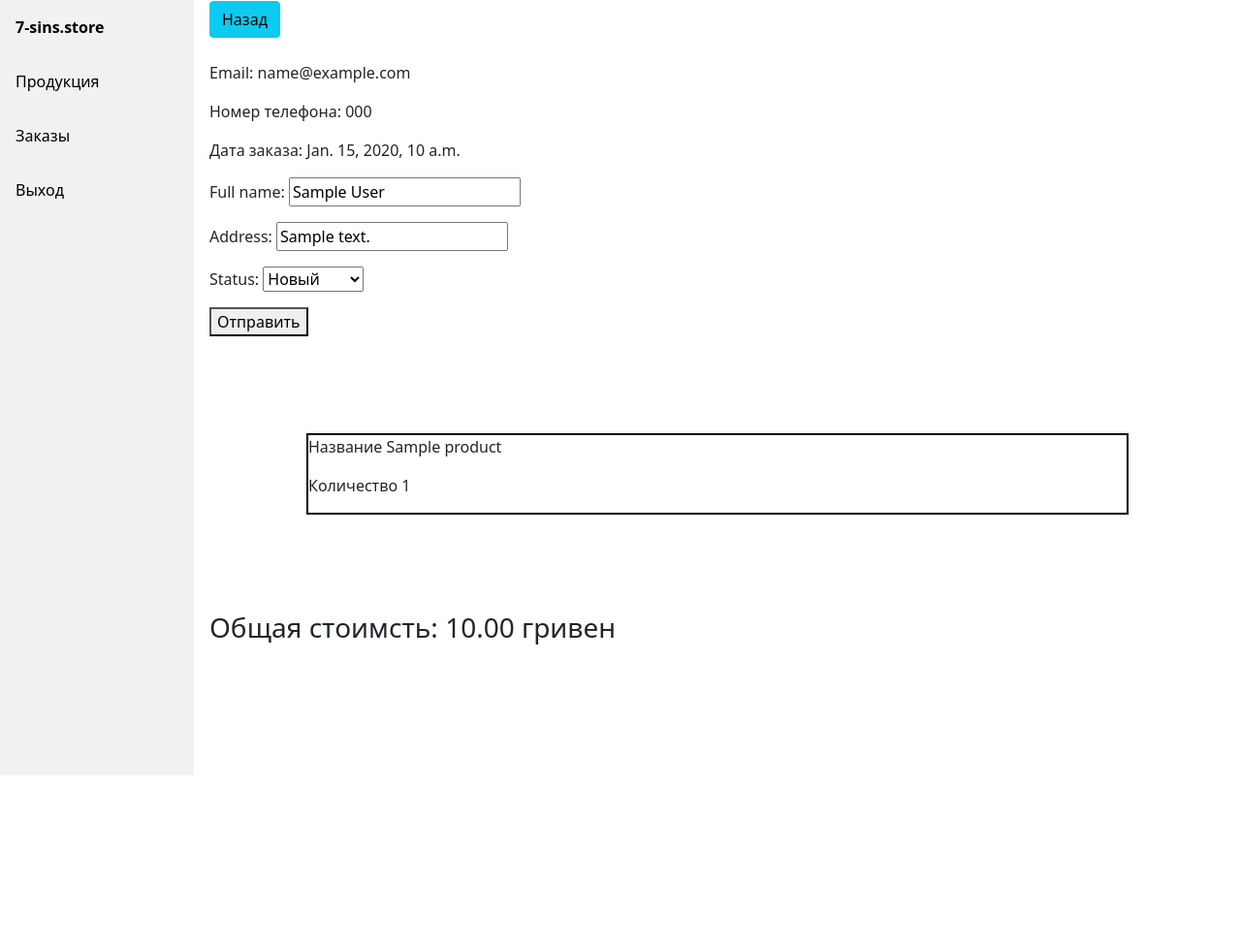
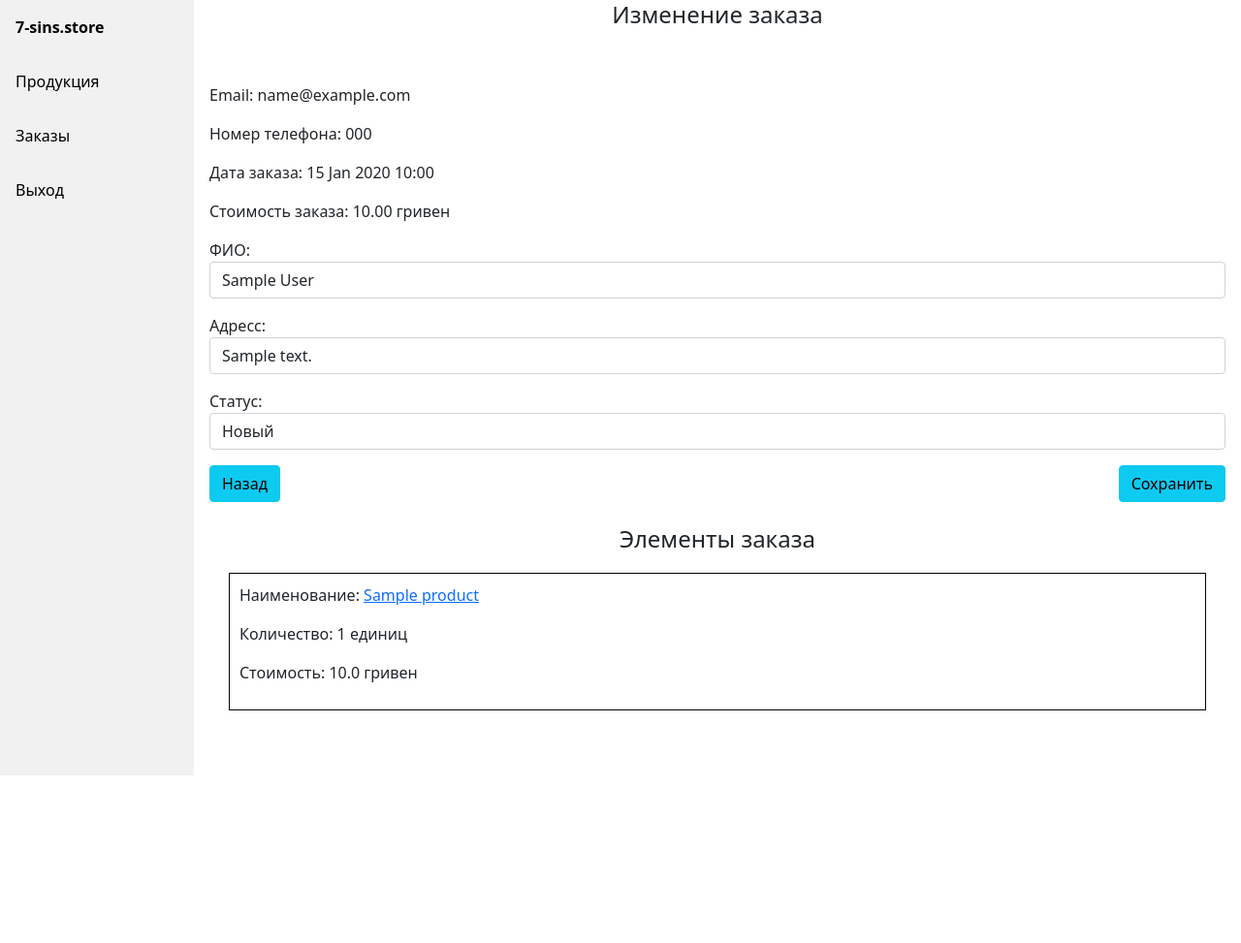
Before and after one commit to demirug/7-sins.store, a Django app: page /manager/order/1 in a window 1280 px wide. Shown: the top 973 px of the page at 97% size. Run offline with Django 3.2, Linux system fonts and the light colour scheme; a user stored in the database is signed in; tables that the repository leaves empty hold one stand-in row (values such as "Sample post"); parts of the project's set-up code (start-up, migrations or seed data) failed here and were passed over.

Commit message:
Updated view for product/order forms

```diff
--- a/manager/forms.py
+++ b/manager/forms.py
@@ -5,12 +5,23 @@ from products.models import Product
 
 
 class ProductModelForm(forms.ModelForm):
+
+    name = forms.CharField(label='Название товара', widget=forms.TextInput(attrs={'class': 'form-control'}))
+    slug = forms.CharField(label='Slug', widget=forms.TextInput(attrs={'class': 'form-control'}))
+    price = forms.IntegerField(label='Цена', widget=forms.NumberInput(attrs={'class': 'form-control'}))
+    quantity = forms.IntegerField(label='Доступное количество товара', widget=forms.NumberInput(attrs={'class': 'form-control'}))
+
     class Meta:
         model = Product
         fields = '__all__'
 
 
 class OrderModelForm(forms.ModelForm):
+
+    full_name = forms.CharField(label='ФИО', widget=forms.TextInput(attrs={'class': 'form-control'}))
+    address = forms.CharField(label='Адресс', widget=forms.TextInput(attrs={'class': 'form-control'}))
+    status = forms.ChoiceField(label='Статус', widget=forms.Select(attrs={'class': 'form-control'}), choices=Order.StatusChoice.choices)
+
     class Meta:
         model = Order
         fields = ['full_name', 'address', 'status']
--- /dev/null
+++ b/manager/static/manager/css/order.css
@@ -0,0 +1,5 @@
+.product {
+    margin: 20px 20px 20px 20px;
+    padding: 10px 10px 10px 10px;
+    border: 1px solid black
+}
--- a/manager/templates/manager/orderForm.html
+++ b/manager/templates/manager/orderForm.html
@@ -3,30 +3,37 @@
 {% block title %}Изменение заказа{% endblock %}
 
 {% block head %}
-
+    {% load static %}
+    <link rel="stylesheet" href="{% static 'manager/css/order.css' %}">
 {% endblock %}
 
 {% block content %}
-
     <div class="wrapper">
-        <a  class="btn btn-info" href={% url 'manager:orders' %}>Назад</a>
+        <center><h4>Изменение заказа</h4></center>
         <br><br>
         <p>Email: {{ order.email }}</p>
         <p>Номер телефона: {{ order.phone }}</p>
-        <p>Дата заказа: {{ order.timestamp }}</p>
+        <p>Дата заказа: {{ order.timestamp|date:'d M Y' }} {{ order.timestamp|time:"H:i" }}</p>
+        <p>Стоимость заказа: {{ order.price }} гривен</p>
     <form method="POST" accept-charset="utf-8" enctype="multipart/form-data"> {% csrf_token %}
         {{ form.as_p }}
-        <button type="submit">Отправить</button>
+        <a  class="btn btn-info" href={% url 'manager:orders' %}>Назад</a>
+        <button style="float: right" class="btn btn-info" type="submit">Сохранить</button>
     </form>
 
+    <br>
+    <center><h4>Элементы заказа</h4></center>
+
     {% for productItem in order.orderItems.all %}
-        <div style="margin: 100px 100px 100px 100px; border: 2px solid black">
-            <p>Название {{ productItem.product }}</p>
-            <p>Количество {{ productItem.count }}</p>
+
+
+        <div class="product">
+            <p>Наименование: <a href="{{ productItem.product.get_absolute_url }}">{{ productItem.product }}</a></p>
+            <p>Количество: {{ productItem.count }} единиц</p>
+            <p>Стоимость: {{ productItem.calcPrice }} гривен</p>
         </div>
     {% endfor %}
-
-    <h3>Общая стоимсть: {{ order.price }} гривен</h3>
+    <br>
 
     </div>
 
--- a/manager/views.py
+++ b/manager/views.py
@@ -55,7 +55,7 @@ def createProduct(request):
         form.save()
         return redirect('manager:products')
     else:
-        return render(request, 'manager/productForm.html', {'form': form})
+        return render(request, 'manager/productForm.html', {'form': form, 'title': 'Создание товара'})
 
 
 @login_required(login_url='/authorization/login/')
@@ -66,4 +66,4 @@ def editProduct(request, pk):
         form.save()
         return redirect('manager:products')
     else:
-        return render(request, 'manager/productForm.html', {'form': form})
+        return render(request, 'manager/productForm.html', {'form': form, 'title': 'Редактирование товара'})
```
Also changed, not shown: manager/templates/manager/productForm.html (+5 -3 lines).
